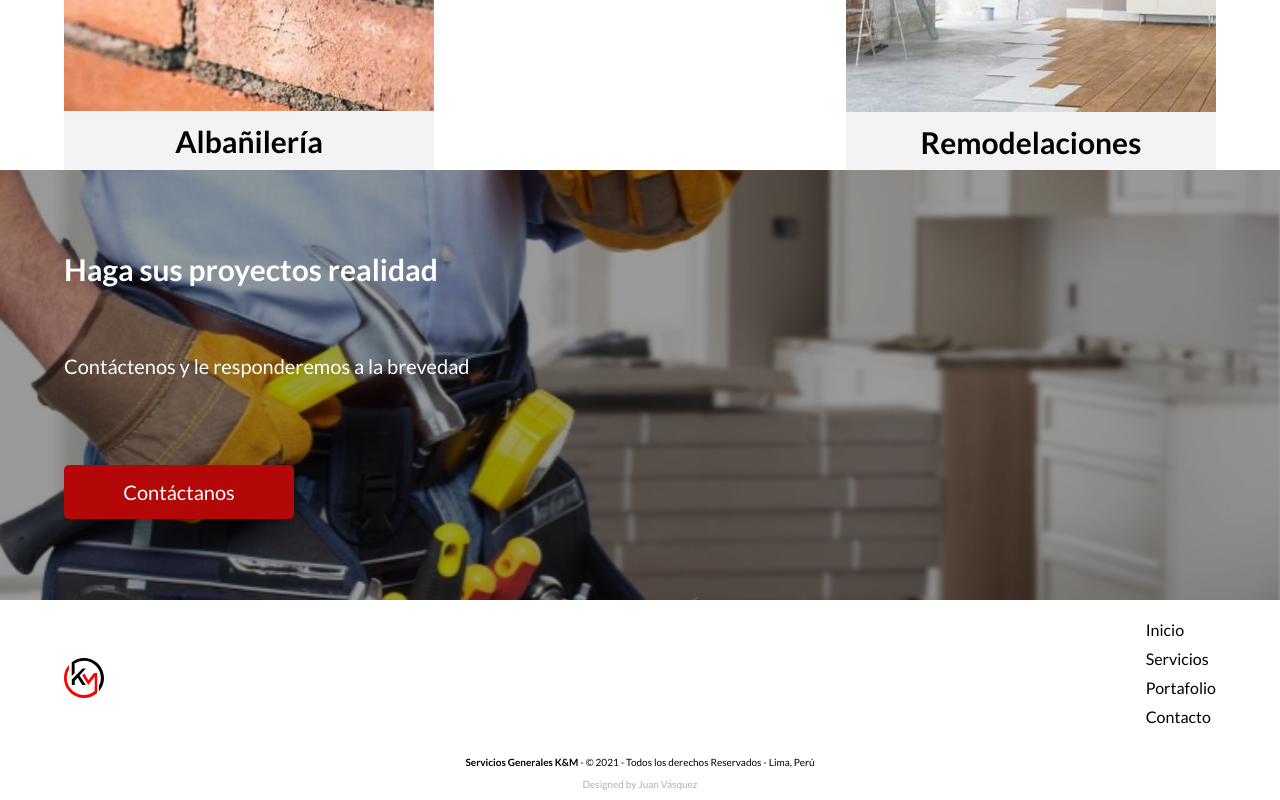
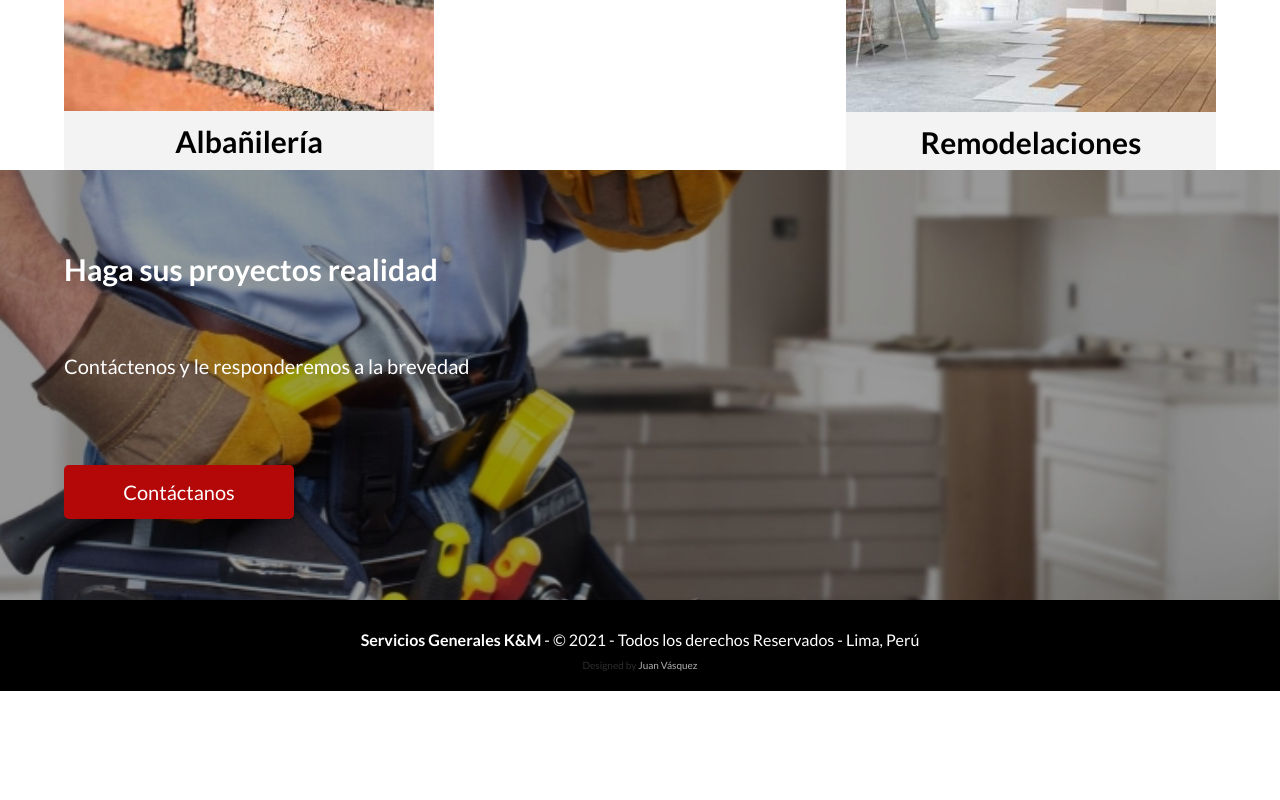
Before and after one commit to juanfernandovasquez/trabajo1, a plain HTML site: page index.html in a window 1280 px wide. Shown: the part 2112-2912 px from the top of the page. After the commit the page ends 2803 px from the top, so only its background shows below. Drawn offline with Linux system fonts and the light colour scheme.

Commit message:
le puse tamaños al cherry y quité la navegación del footer

```diff
--- a/css/styles.css
+++ b/css/styles.css
@@ -228,7 +228,7 @@ html{
 }
 
 /*footer*/
-.footer--container{
+/* .footer--container{
     padding: 20px 0;
     width: 90%;
     margin: 0 auto;
@@ -243,6 +243,7 @@ html{
 .footer--navegation ul{
     display: flex;
     flex-direction: column;
+    align-items: center;
 }
 
 .footer--navegation ul li{
@@ -256,12 +257,24 @@ html{
 .footer--navegation ul li a:link,
 .footer--navegation ul li a:visited{
     color: black;
+} */
+footer{
+    background-color: black;
+    height: 100%;
+    padding: 20px;
+
 }
-
 .cherry{
     width: 90%;
+    text-align: center;
     margin: 0 auto;
-    text-align: center;
+}
+.cherry p:first-child{
+    font-size: 1.6rem;
+}
+.cherry p{
+    color: white;
+    margin-top: 10px;
 }
 
 .cherry p span{
@@ -269,8 +282,7 @@ html{
 }
 .cherry .me{
 
-    margin: 10px 0;
-    color: rgb(177, 177, 177);
+    color: rgb(46, 46, 46);;
 }
 .cherry .me a{
     text-decoration: none;
--- a/index.html
+++ b/index.html
@@ -306,7 +306,7 @@
     </main>
 
     <footer>
-        <div class="footer--container">
+        <!-- <div class="footer--container">
             <img src="./img/SVG/Recurso1.svg" alt="">
             <nav id="navegation" class="footer--navegation">
                 <ul>
@@ -316,13 +316,13 @@
                     <li><a href="#">Contacto</a></li>
                 </ul>
             </nav>
+        </div> -->
+        <div class="cherry">
+            <p><span>Servicios Generales K&M</span> - &copy; 2021 - Todos los derechos Reservados - Lima, Perú</p>
+            <p class="me">Designed by <a href="https://juanfvv.com">Juan Vásquez
+            </a></p>
         </div>
     </footer>
-    <div class="cherry">
-        <p><span>Servicios Generales K&M</span> - &copy; 2021 - Todos los derechos Reservados - Lima, Perú</p>
-        <p class="me">Designed by <a href="https://juanfvv.com">Juan Vásquez
-        </a></p>
-    </div>
 
 
     <script src="js/jquery-1.12.0.min.js"></script>
```
